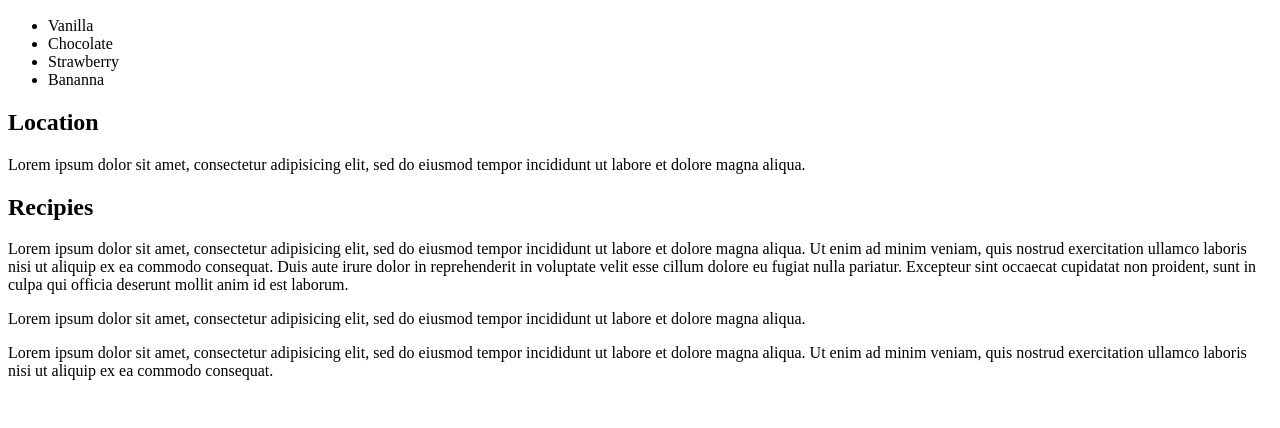
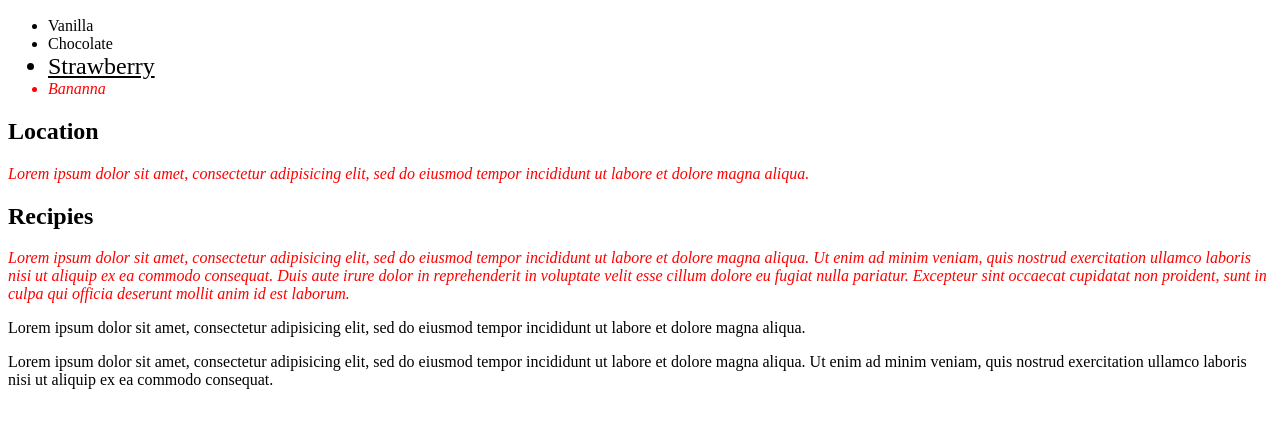
Before and after one commit to Lord-Bolingbroke/Cupcake-shop, a plain HTML site: page index.html in a window 1280 px wide. Shown: the part 316-744 px from the top of the page. Drawn offline with Linux system fonts and the light colour scheme.

Commit message:
add text styling in CSS

```diff
--- a/css/styles.css
+++ b/css/styles.css
@@ -0,0 +1,10 @@
+.flashy {
+  color: red;
+  font-style: italic;
+}
+
+.best {
+  font-size: 24px;
+  text-decoration: underline;
+
+}
--- a/index.html
+++ b/index.html
@@ -13,14 +13,14 @@
       <ul>
         <li>Vanilla</li>
         <li>Chocolate</li>
-        <li>Strawberry</li>
-        <li>Bananna</li>
+        <li class="best">Strawberry</li>
+        <li class="flashy">Bananna</li>
       </ul>
     <h2>Location</h2>
-    <p>Lorem ipsum dolor sit amet, consectetur adipisicing elit, sed do eiusmod tempor incididunt ut labore et dolore magna aliqua.</p>
+    <p class="flashy">Lorem ipsum dolor sit amet, consectetur adipisicing elit, sed do eiusmod tempor incididunt ut labore et dolore magna aliqua.</p>
 
     <h2>Recipies</h2>
-    <p>Lorem ipsum dolor sit amet, consectetur adipisicing elit, sed do eiusmod tempor incididunt ut labore et dolore magna aliqua. Ut enim ad minim veniam, quis nostrud exercitation ullamco laboris nisi ut aliquip ex ea commodo consequat. Duis aute irure dolor in reprehenderit in voluptate velit esse cillum dolore eu fugiat nulla pariatur. Excepteur sint occaecat cupidatat non proident, sunt in culpa qui officia deserunt mollit anim id est laborum.</p>
+    <p class="flashy">Lorem ipsum dolor sit amet, consectetur adipisicing elit, sed do eiusmod tempor incididunt ut labore et dolore magna aliqua. Ut enim ad minim veniam, quis nostrud exercitation ullamco laboris nisi ut aliquip ex ea commodo consequat. Duis aute irure dolor in reprehenderit in voluptate velit esse cillum dolore eu fugiat nulla pariatur. Excepteur sint occaecat cupidatat non proident, sunt in culpa qui officia deserunt mollit anim id est laborum.</p>
 
     <p>Lorem ipsum dolor sit amet, consectetur adipisicing elit, sed do eiusmod tempor incididunt ut labore et dolore magna aliqua.</p>
 
```
